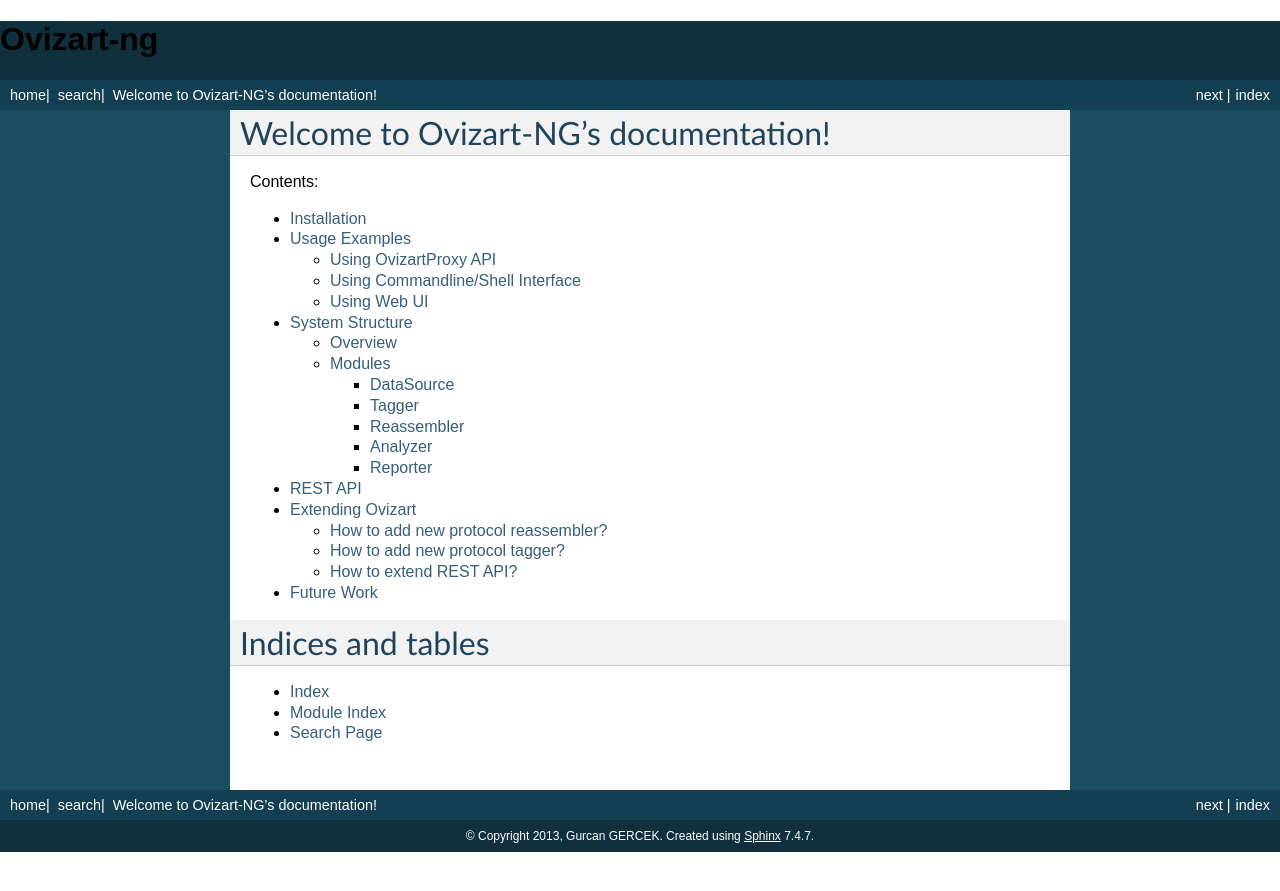
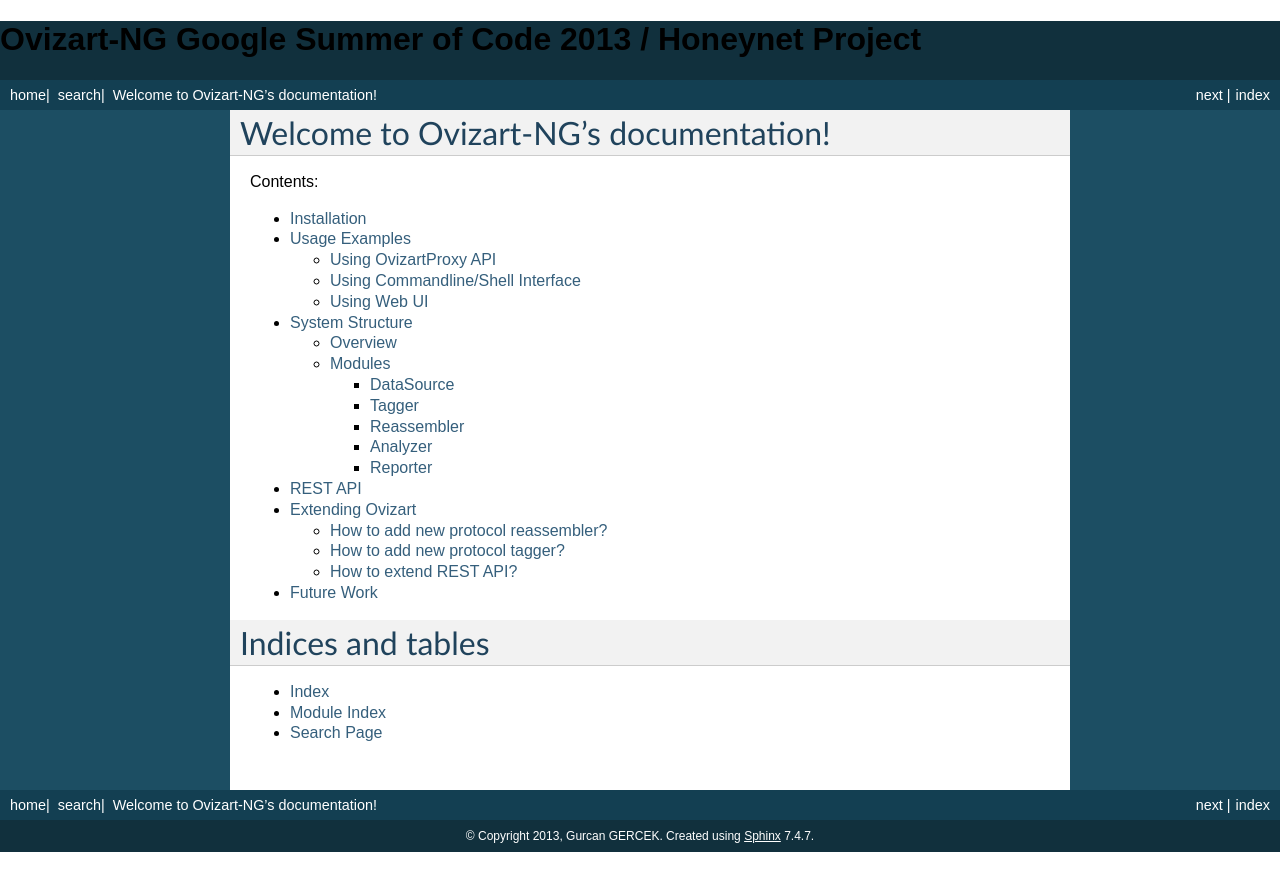
Before and after one commit to honeynet/ovizart-ng, a Sphinx documentation site: the page built from doc/index.rst, in a window 1280 px wide. Shown: the top 891 px of the page. Built offline with Sphinx 7.4.7, drawn with Linux system fonts in a browser that asks for light colours.

Commit message:
doc title changed

```diff
--- a/doc/_templates/layout.html
+++ b/doc/_templates/layout.html
@@ -8,7 +8,7 @@
 
 
 {% block relbar1 %}
-<h1>Ovizart-ng</h1>
+<h1>Ovizart-NG Google Summer of Code 2013 / Honeynet Project</h1>
 <!--
 <div style="background-color: white; text-align: left; padding: 10px 10px 15px 15px">
 <a href="{{ pathto('index') }}"><img src="{{
```
